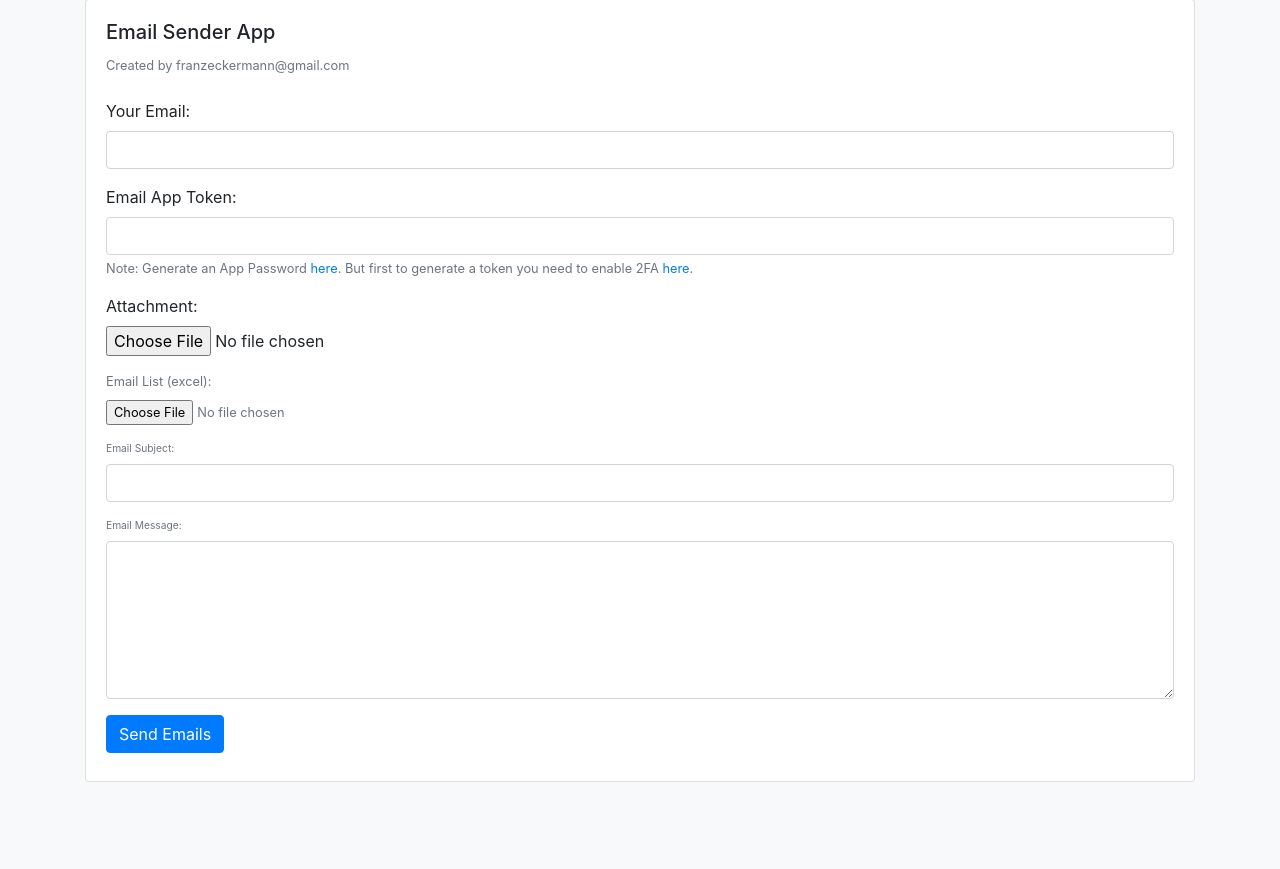
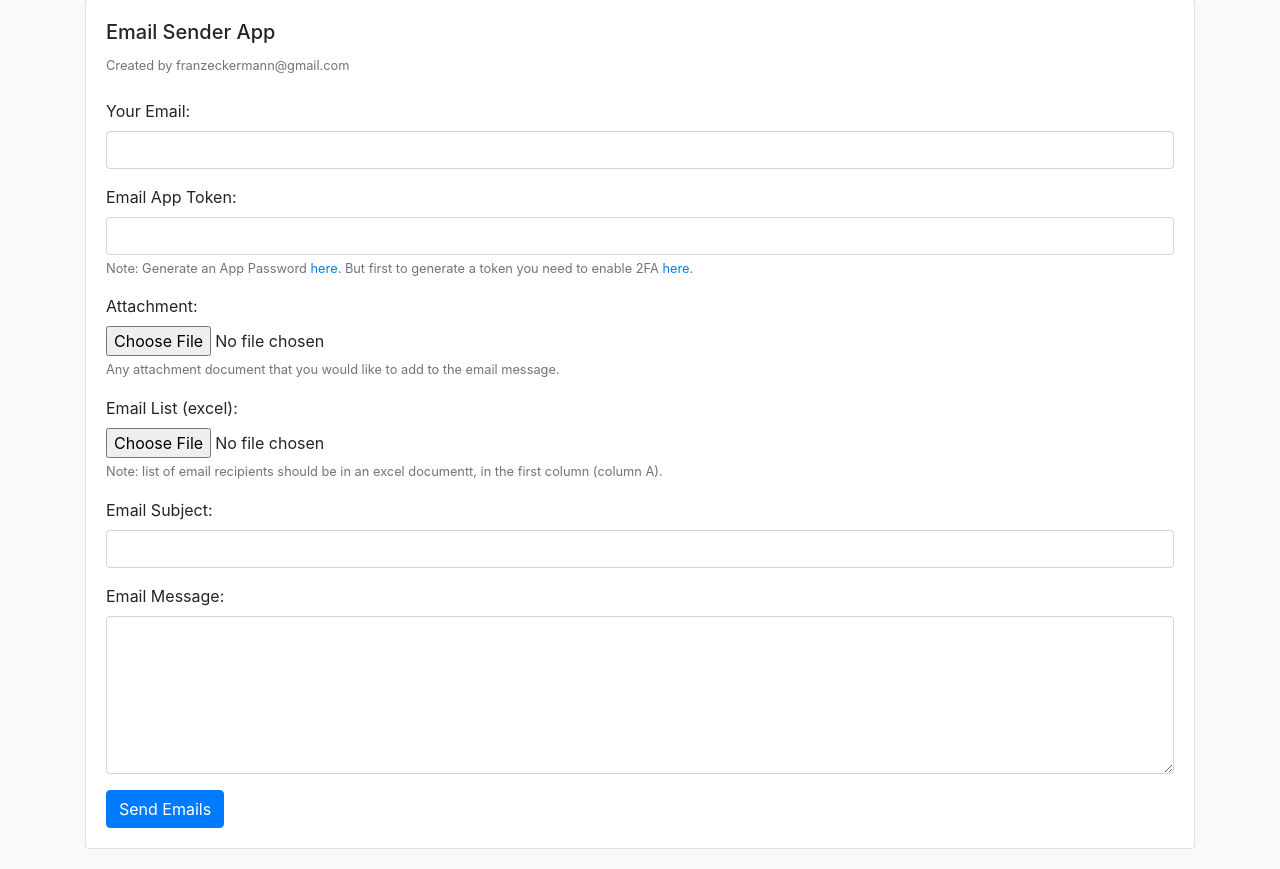
Before and after one commit to DonPon/email-bot-flask, a Flask app: page / in a window 1280 px wide. Shown: the part 41-910 px from the top of the page. Before the commit the page ends 823 px from the top, so only its background shows below. Run offline with Flask 3, Linux system fonts and the light colour scheme; some libraries are stand-ins or nearby versions.

Commit message:
bug fix_3

```diff
--- a/templates/index.html
+++ b/templates/index.html
@@ -35,7 +35,6 @@
                         <label for="email_token">Email App Token:</label>
                         <input type="password" class="form-control" name="email_token" required>
                         <small class="form-text text-muted">
-
                             Note: Generate an App Password <a href="https://myaccount.google.com/apppasswords" target="_blank">here</a>.
                             But first to generate a token you need to enable 2FA <a href="https://myaccount.google.com/u/1/signinoptions/two-step-verification/enroll-welcome" target="_blank">here</a>.
                         </small>
@@ -44,7 +43,7 @@
                     <div class="form-group">
                         <label for="attachment">Attachment:</label>
                         <input type="file" class="form-control-file" name="attachment" accept=".txt, .pdf, .doc, .docx">
-                        <small class="form-text text-muted"
+                        <small class="form-text text-muted">
                             Any attachment document that you would like to add to the email message.
                         </small>
                     </div>
@@ -52,7 +51,7 @@
                     <div class="form-group">
                         <label for="email_list">Email List (excel):</label>
                         <input type="file" class="form-control-file" name="email_list" accept=".xlsx">
-                        <small class="form-text text-muted"
+                        <small class="text-muted">
                             Note: list of email recipients should be in an excel documentt, in the first column (column A).
                         </small>
                     </div>
```
